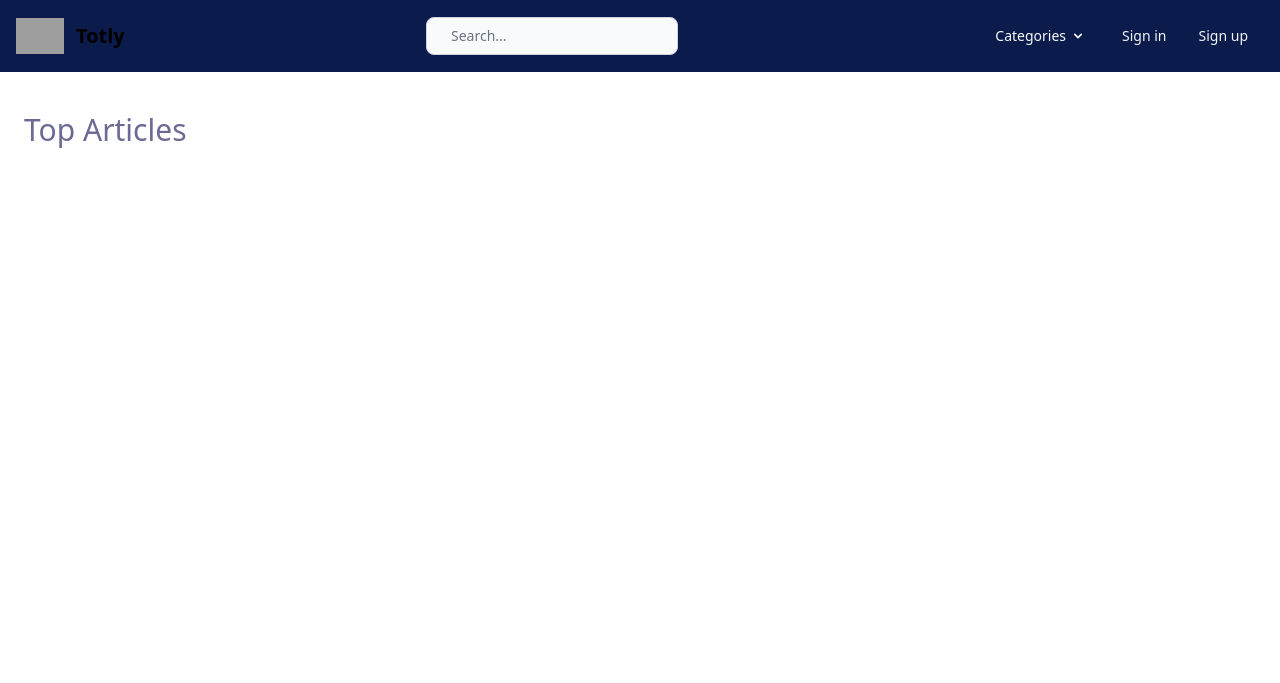
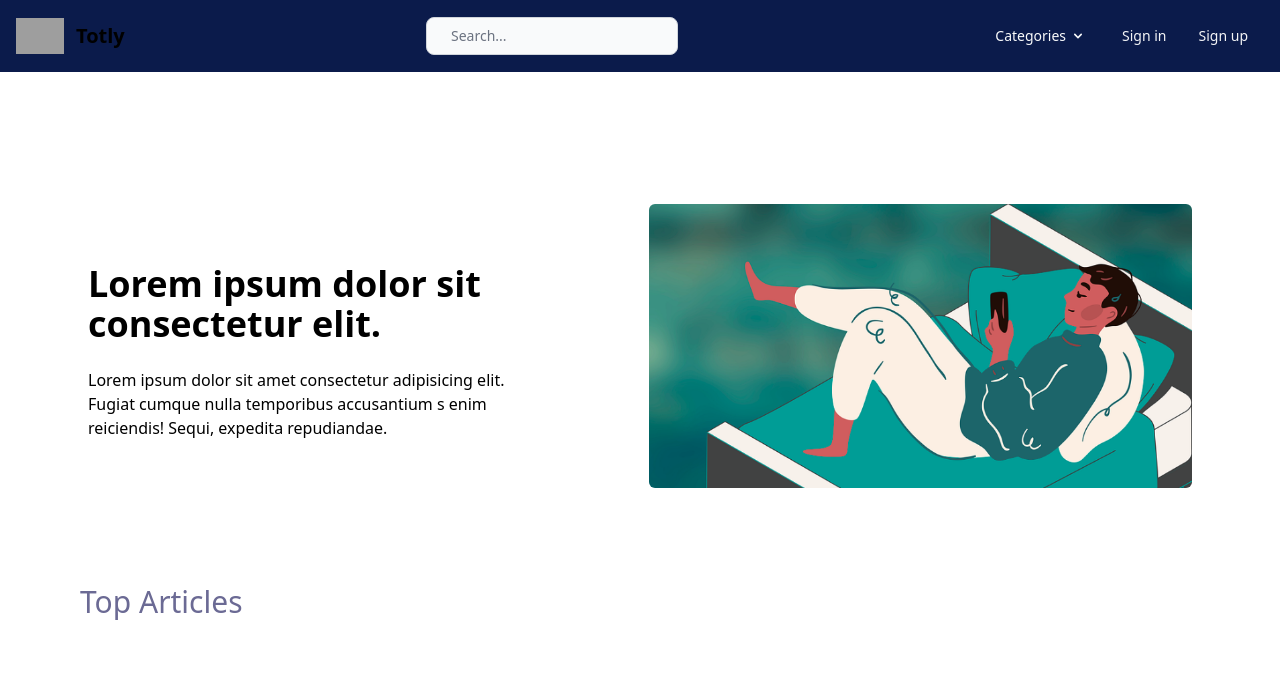
Before and after one commit to hengage/totly, a Django app: page / in a window 1280 px wide. Shown: the top 683 px of the page. Run offline with Django 4.2, Linux system fonts and the light colour scheme; data that the repository does not hold is empty; grey boxes are pictures that could not be loaded.

Commit message:
Styles: add texts and images on home page

```diff
--- a/apps/posts/templates/posts/home.html
+++ b/apps/posts/templates/posts/home.html
@@ -1,9 +1,42 @@
 {% extends '_base.html' %}
-
+{% load static %}
 {% block content %}
 
 
-<main class="px-6 pb-12>
+<main class="px-6 pb-12">
+
+    <div
+    class="space-y-4 md:space-y-16 lg:space-y-8 md:flex mt-9 md:pt-14 justify-around content-around"
+    tyle="border: 2px solid orange;"
+>
+    <div
+        class="space-y-6 sm:px-0 xl:px-16 md:grow- md:w3/5 basis-3/6 md:pt-12 xl:pt-24"
+        tyle="border:2px solid green"
+    >
+        <h1 class="text-3xl sm:text-4xl font-bold sm:px-16 md:px-0 sm:text-center md:text-left">
+            Lorem ipsum dolor sit consectetur elit.
+        </h1>
+        <p class="sm:px-10 md:px-0">
+            Lorem ipsum dolor sit amet consectetur adipisicing elit.
+            Fugiat cumque nulla temporibus accusantium s enim reiciendis! Sequi, expedita repudiandae.
+        </p>
+    </div>
+
+    <div class="w2/4 basis-3/5 md:pl-16 xl:pr-16 " tyle="border: 3px dotted blue;">
+        <img
+            class="block sm:hidden mx-auto w-full md:h-auto max-w- h-aut"
+            src="{% static '/posts/media/girl_texting.png' %}"
+            alt=""
+        >
+        <img
+            class="hidden sm:block mx-auto md:mt-1 md:mr-16 md:w-full rounded-md"
+            src="{% static '/posts/media/boy_on_bed.png' %}"
+            alt=""
+        >
+    </div>
+</div>
+
+
     <div class="mt-16 md:mt-24 lg:px-14">
         <h4 class="text-2xl md:text-3xl text-heading-color">Top Articles</h4>
 
--- a/static/src/output.css
+++ b/static/src/output.css
@@ -1152,6 +1152,10 @@ input:checked + .toggle-bg {
   margin-top: 1.75rem;
 }
 
+.mt-9 {
+  margin-top: 2.25rem;
+}
+
 .block {
   display: block;
 }
@@ -1238,6 +1242,14 @@ input:checked + .toggle-bg {
 
 .flex-shrink {
   flex-shrink: 1;
+}
+
+.basis-3\/6 {
+  flex-basis: 50%;
+}
+
+.basis-3\/5 {
+  flex-basis: 60%;
 }
 
 .-translate-x-full {
@@ -1330,6 +1342,10 @@ input:checked + .toggle-bg {
   flex-wrap: wrap;
 }
 
+.content-around {
+  align-content: space-around;
+}
+
 .items-start {
   align-items: flex-start;
 }
@@ -1356,6 +1372,10 @@ input:checked + .toggle-bg {
 
 .justify-between {
   justify-content: space-between;
+}
+
+.justify-around {
+  justify-content: space-around;
 }
 
 .space-x-4 > :not([hidden]) ~ :not([hidden]) {
@@ -1388,6 +1408,18 @@ input:checked + .toggle-bg {
   margin-bottom: calc(8rem * var(--tw-space-y-reverse));
 }
 
+.space-y-4 > :not([hidden]) ~ :not([hidden]) {
+  --tw-space-y-reverse: 0;
+  margin-top: calc(1rem * calc(1 - var(--tw-space-y-reverse)));
+  margin-bottom: calc(1rem * var(--tw-space-y-reverse));
+}
+
+.space-y-6 > :not([hidden]) ~ :not([hidden]) {
+  --tw-space-y-reverse: 0;
+  margin-top: calc(1.5rem * calc(1 - var(--tw-space-y-reverse)));
+  margin-bottom: calc(1.5rem * var(--tw-space-y-reverse));
+}
+
 .divide-y > :not([hidden]) ~ :not([hidden]) {
   --tw-divide-y-reverse: 0;
   border-top-width: calc(1px * calc(1 - var(--tw-divide-y-reverse)));
@@ -1429,6 +1461,10 @@ input:checked + .toggle-bg {
   border-radius: 0.5rem;
 }
 
+.rounded-md {
+  border-radius: 0.375rem;
+}
+
 .rounded-l-lg {
   border-top-left-radius: 0.5rem;
   border-bottom-left-radius: 0.5rem;
@@ -1662,6 +1698,11 @@ input:checked + .toggle-bg {
 .text-2xl {
   font-size: 1.5rem;
   line-height: 2rem;
+}
+
+.text-3xl {
+  font-size: 1.875rem;
+  line-height: 2.25rem;
 }
 
 .font-semibold {
@@ -2015,8 +2056,16 @@ input:checked + .toggle-bg {
 }
 
 @media (min-width: 640px) {
+  .sm\:block {
+    display: block;
+  }
+
   .sm\:grid {
     display: grid;
+  }
+
+  .sm\:hidden {
+    display: none;
   }
 
   .sm\:h-9 {
@@ -2042,10 +2091,34 @@ input:checked + .toggle-bg {
     padding-right: 1rem;
   }
 
+  .sm\:px-0 {
+    padding-left: 0px;
+    padding-right: 0px;
+  }
+
+  .sm\:px-16 {
+    padding-left: 4rem;
+    padding-right: 4rem;
+  }
+
+  .sm\:px-10 {
+    padding-left: 2.5rem;
+    padding-right: 2.5rem;
+  }
+
+  .sm\:text-center {
+    text-align: center;
+  }
+
   .sm\:text-sm {
     font-size: 0.875rem;
     line-height: 1.25rem;
   }
+
+  .sm\:text-4xl {
+    font-size: 2.25rem;
+    line-height: 2.5rem;
+  }
 }
 
 @media (min-width: 768px) {
@@ -2069,6 +2142,14 @@ input:checked + .toggle-bg {
     margin-top: 6rem;
   }
 
+  .md\:mt-1 {
+    margin-top: 0.25rem;
+  }
+
+  .md\:mr-16 {
+    margin-right: 4rem;
+  }
+
   .md\:block {
     display: block;
   }
@@ -2081,8 +2162,16 @@ input:checked + .toggle-bg {
     display: none;
   }
 
+  .md\:h-auto {
+    height: auto;
+  }
+
   .md\:w-auto {
     width: auto;
+  }
+
+  .md\:w-full {
+    width: 100%;
   }
 
   .md\:flex-row {
@@ -2105,6 +2194,12 @@ input:checked + .toggle-bg {
     margin-left: calc(2rem * calc(1 - var(--tw-space-x-reverse)));
   }
 
+  .md\:space-y-16 > :not([hidden]) ~ :not([hidden]) {
+    --tw-space-y-reverse: 0;
+    margin-top: calc(4rem * calc(1 - var(--tw-space-y-reverse)));
+    margin-bottom: calc(4rem * var(--tw-space-y-reverse));
+  }
+
   .md\:border-0 {
     border-width: 0px;
   }
@@ -2126,6 +2221,27 @@ input:checked + .toggle-bg {
     padding: 0px;
   }
 
+  .md\:px-0 {
+    padding-left: 0px;
+    padding-right: 0px;
+  }
+
+  .md\:pt-14 {
+    padding-top: 3.5rem;
+  }
+
+  .md\:pt-12 {
+    padding-top: 3rem;
+  }
+
+  .md\:pl-16 {
+    padding-left: 4rem;
+  }
+
+  .md\:text-left {
+    text-align: left;
+  }
+
   .md\:text-sm {
     font-size: 0.875rem;
     line-height: 1.25rem;
@@ -2179,8 +2295,29 @@ input:checked + .toggle-bg {
     grid-template-columns: repeat(3, minmax(0, 1fr));
   }
 
+  .lg\:space-y-8 > :not([hidden]) ~ :not([hidden]) {
+    --tw-space-y-reverse: 0;
+    margin-top: calc(2rem * calc(1 - var(--tw-space-y-reverse)));
+    margin-bottom: calc(2rem * var(--tw-space-y-reverse));
+  }
+
   .lg\:px-14 {
     padding-left: 3.5rem;
     padding-right: 3.5rem;
   }
 }
+
+@media (min-width: 1280px) {
+  .xl\:px-16 {
+    padding-left: 4rem;
+    padding-right: 4rem;
+  }
+
+  .xl\:pt-24 {
+    padding-top: 6rem;
+  }
+
+  .xl\:pr-16 {
+    padding-right: 4rem;
+  }
+}
```
Also changed, not shown: static/posts/media/boy_on_bed.png (added), static/posts/media/girl_texting.png (added).
